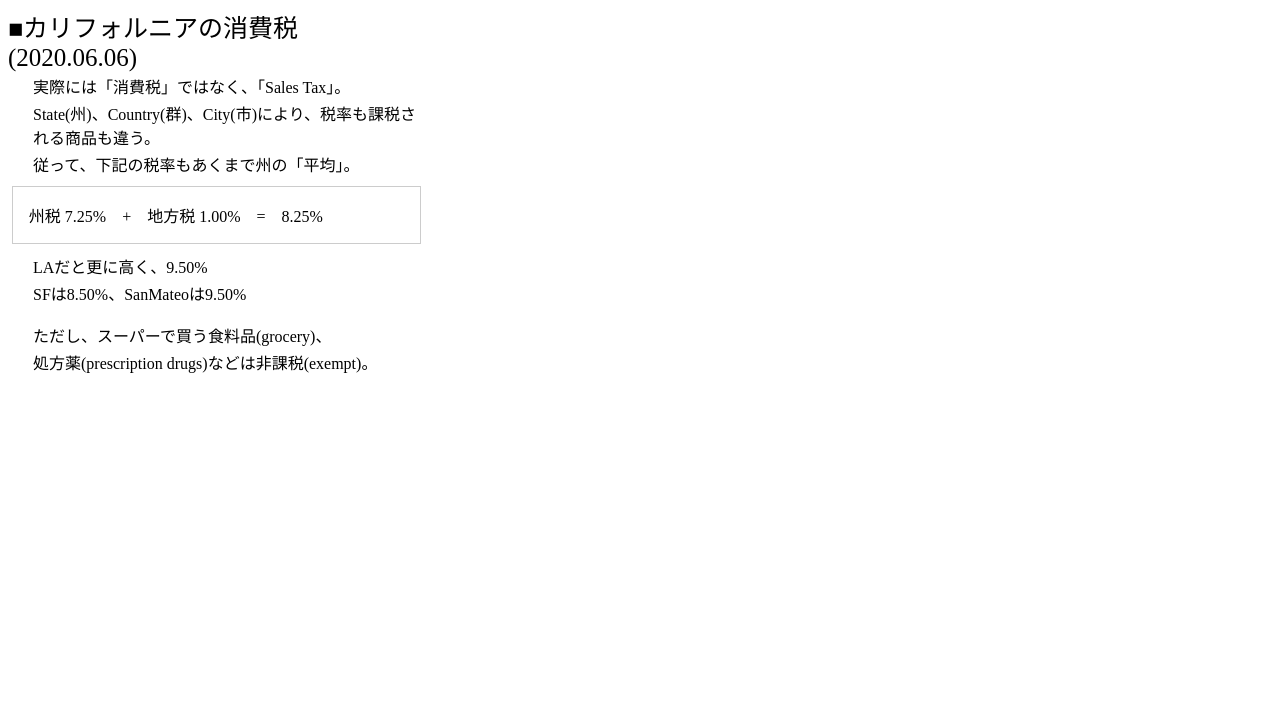
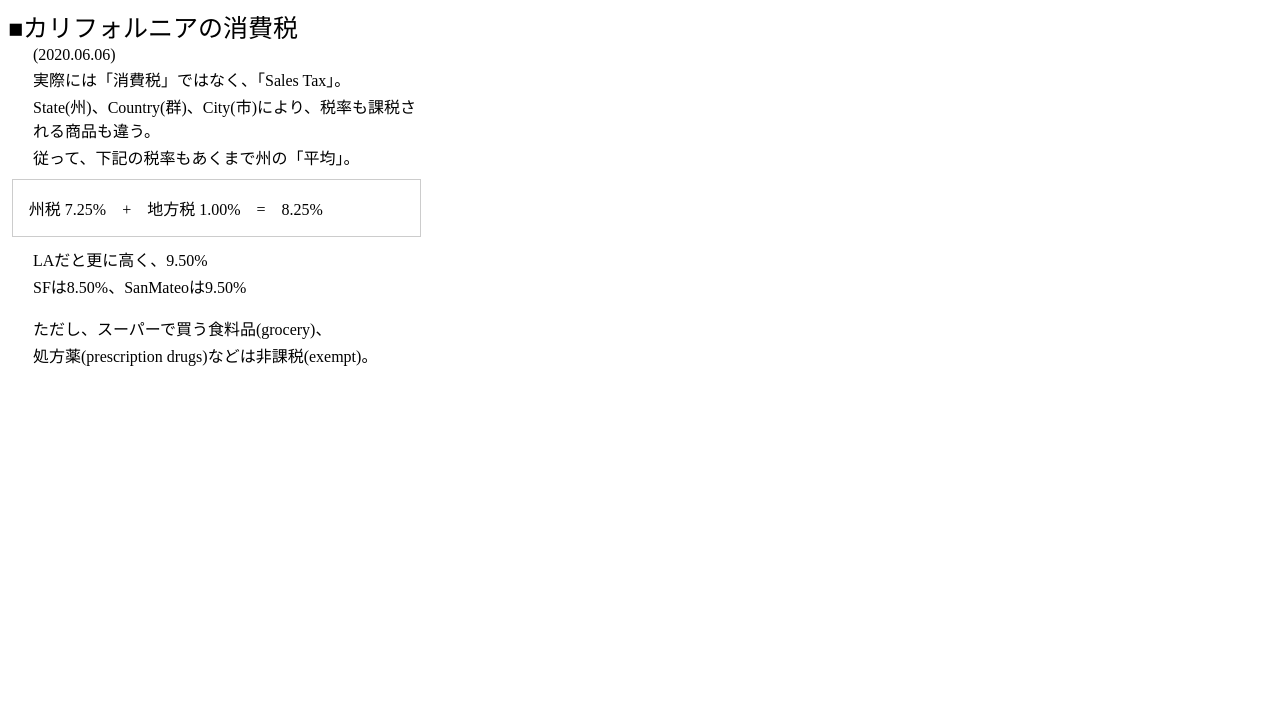
Before and after one commit to yu-yoshida719/memo, a plain HTML site: page index.html in a window 1280 px wide. Shown: the part 81-800 px from the top of the page. Drawn offline with Linux system fonts and the light colour scheme.

Commit message:
Update index.html

```diff
--- a/index.html
+++ b/index.html
@@ -10,7 +10,8 @@
       <h1>メモ</h1>
     </header>
     <div class="tax li">
-      <div class="heading ">■カリフォルニアの消費税 (2020.06.06)</div>
+      <div class="heading ">■カリフォルニアの消費税</div>
+      <p class="contents">(2020.06.06)</p>
       <p class="contents">実際には「消費税」ではなく、「Sales Tax」。</p>
       <p class="contents">State(州)、Country(群)、City(市)により、税率も課税される商品も違う。</p>
       <p class="contents">従って、下記の税率もあくまで州の「平均」。</p>
```
